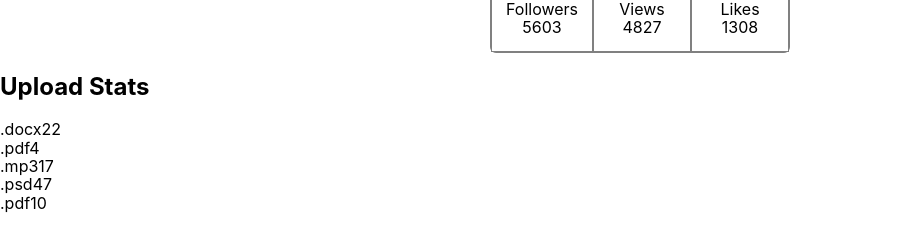
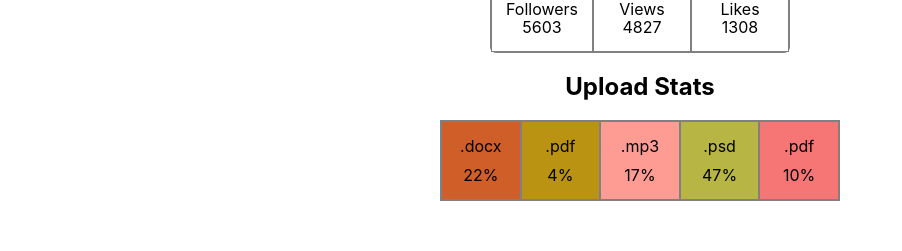
Before and after one commit to Y0less/goit-react-hw-01-components, a React (Create React App) app: page / in a window 1280 px wide. Shown: the part 391-642 px from the top of the page, without its empty margins (0-902 px from the left). Built offline with nearby package versions, Linux system fonts and the light colour scheme.

Commit message:
partial 2.02

```diff
--- /dev/null
+++ b/src/Utils/randomColor.js
@@ -0,0 +1,5 @@
+export function getRandomHexColor() {
+  return `#${Math.floor(Math.random() * 16777215)
+    .toString(16)
+    .padStart(6, 0)}`;
+}
--- a/src/components/Statistics/Statistics.jsx
+++ b/src/components/Statistics/Statistics.jsx
@@ -1,18 +1,20 @@
+import { List, ListItem, Section, StatItem } from './Statistics.styled';
+import { getRandomHexColor } from 'Utils/randomColor';
+
 export const Statistics = ({ title, stats }) => {
   return (
-    <section className="statistics">
-      {/* <h2 className="title">{title}</h2> */}
+    <Section className="statistics">
       {title && <h2 className="title">{title}</h2>}
-      {stats.map(({ id, label, percentage }) => {
-        return (
-          <ul key={id} className="stat-list">
-            <li className="item">
-              <span className="label">{label}</span>
-              <span className="percentage">{percentage}</span>
-            </li>
-          </ul>
-        );
-      })}
-    </section>
+      <List className="stat-list">
+        {stats.map(({ id, label, percentage }) => {
+          return (
+            <ListItem key={id} className="item" color={getRandomHexColor()}>
+              <StatItem className="label">{label}</StatItem>
+              <StatItem className="percentage">{percentage}%</StatItem>
+            </ListItem>
+          );
+        })}
+      </List>
+    </Section>
   );
 };
--- /dev/null
+++ b/src/components/Statistics/Statistics.styled.js
@@ -0,0 +1,27 @@
+import styled from 'styled-components';
+
+export const Section = styled.section`
+  display: block;
+  text-align: center;
+`;
+
+export const List = styled.ul`
+  display: flex;
+  margin-right: auto;
+  margin-left: auto;
+  width: 400px;
+  border: 1px solid gray;
+`;
+
+export const ListItem = styled.li`
+  display: flex;
+  flex-direction: column;
+  flex-basis: calc((100%) / 4);
+  border: 1px solid gray;
+  padding: 10px;
+  background-color: ${props => props.color};
+`;
+
+export const StatItem = styled.span`
+  margin: 5px;
+`;
```
